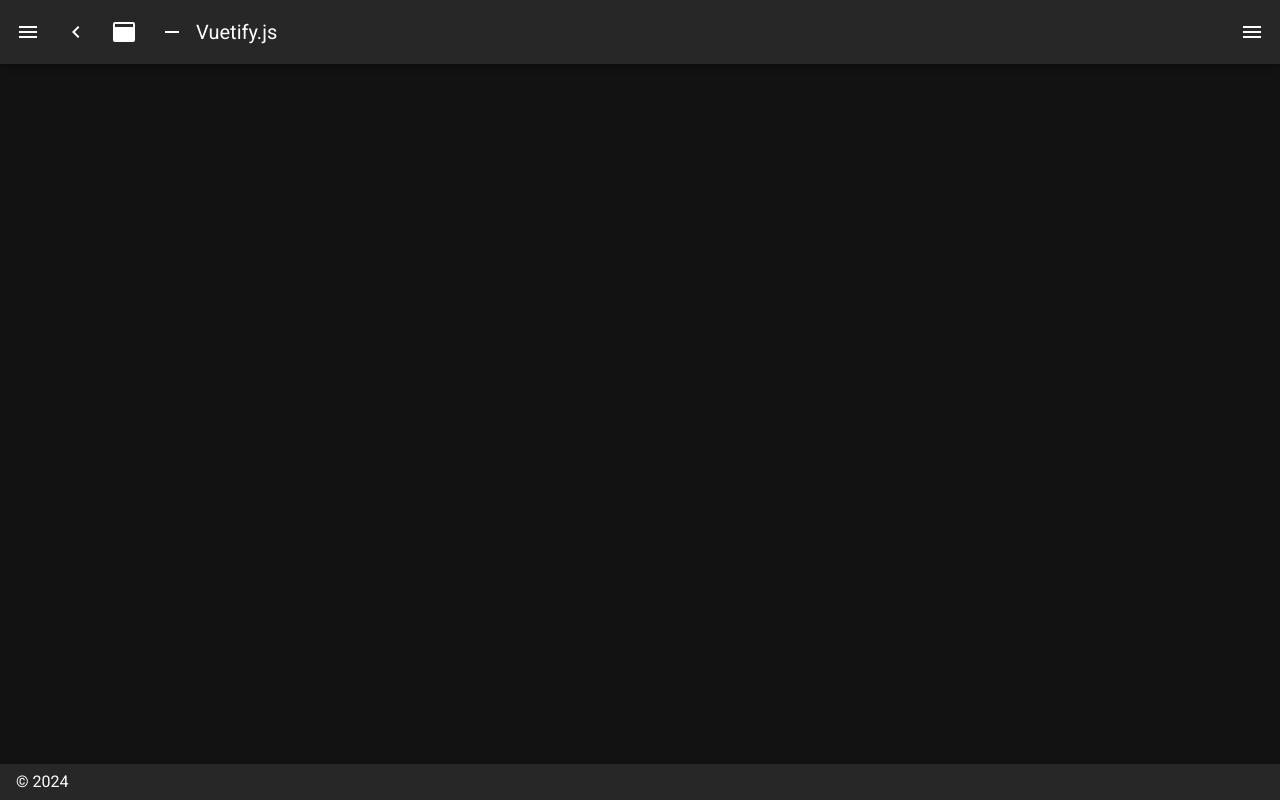
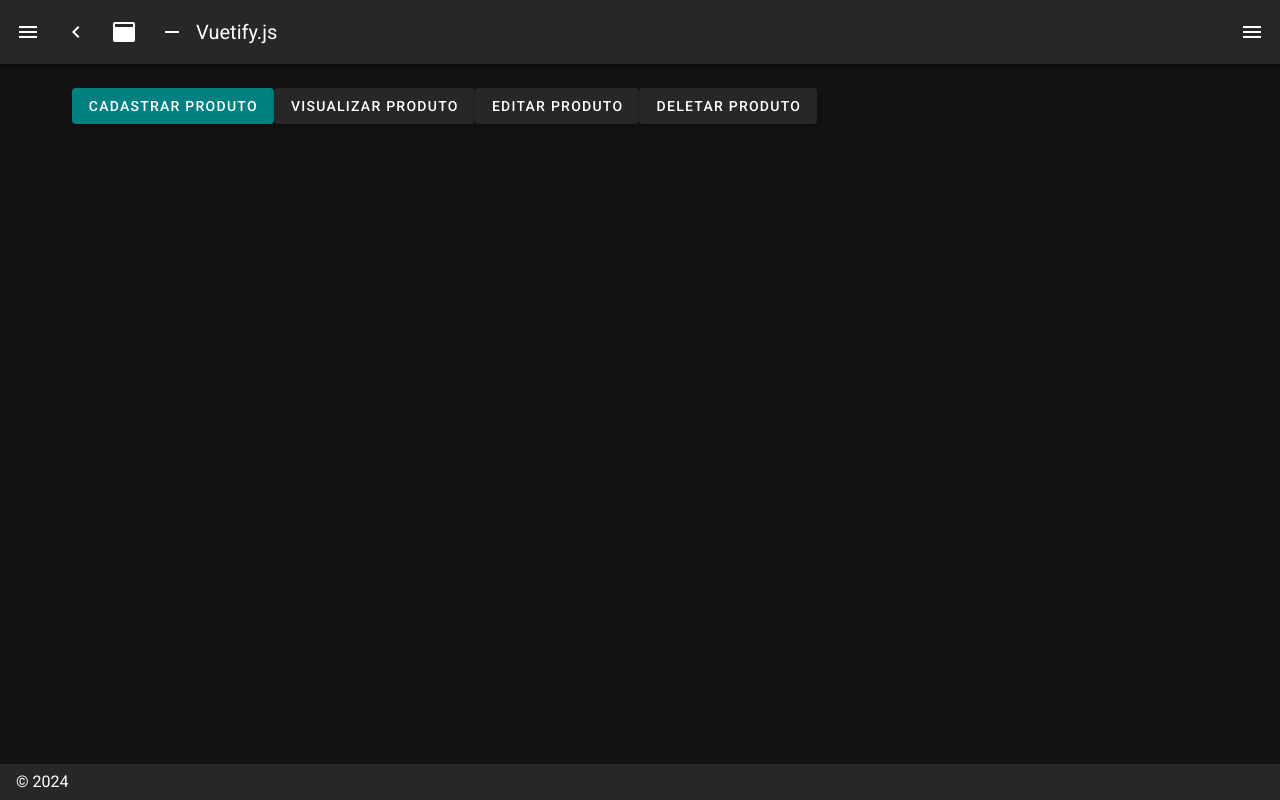
Before and after one commit to MariaEduardaFB/Gerenciamento-de-Produtos, a Nuxt app: page /home in a window 1280 px wide. Before the commit this address had no page. Built offline with nearby package versions, Linux system fonts and the light colour scheme.

Commit message:
feat: create home page

```diff
--- /dev/null
+++ b/pages/home.vue
@@ -0,0 +1,22 @@
+<template>
+    <v-container>
+      <v-row>
+        <v-col>
+          <v-btn style="background-color: teal; color: white;" @click="navigateTo('add')">Cadastrar Produto</v-btn>
+          <v-btn @click="navigateTo('view')">Visualizar Produto</v-btn>
+          <v-btn @click="navigateTo('edit')">Editar Produto</v-btn>
+          <v-btn @click="navigateTo('delete')">Deletar Produto</v-btn>
+        </v-col>
+      </v-row>
+    </v-container>
+  </template>
+
+  <script>
+  export default {
+    methods: {
+      navigateTo(route) {
+        this.$router.push({ name: route });
+      }
+    }
+  }
+  </script>
--- /dev/null
+++ b/pages/settings.vue
@@ -0,0 +1,20 @@
+<template>
+    <v-container>
+      <v-switch v-model="darkTheme" label="Tema Escuro"></v-switch>
+    </v-container>
+  </template>
+
+  <script>
+  export default {
+    data() {
+      return {
+        darkTheme: false
+      };
+    },
+    watch: {
+      darkTheme(val) {
+        this.$vuetify.theme.dark = val;
+      }
+    }
+  }
+  </script>
--- /dev/null
+++ b/pages/viewProduct.vue
@@ -0,0 +1,27 @@
+<template>
+    <v-container>
+      <v-text-field label="Buscar Produto" v-model="searchTerm"></v-text-field>
+      <v-btn @click="searchProduct">Buscar</v-btn>
+      <v-card v-if="product">
+        <v-card-title>{{ product.name }}</v-card-title>
+        <v-card-text>{{ product.description }}</v-card-text>
+        <v-card-text>{{ product.price }}</v-card-text>
+      </v-card>
+    </v-container>
+  </template>
+
+  <script>
+  export default {
+    data() {
+      return {
+        searchTerm: '',
+        product: null
+      };
+    },
+    methods: {
+      searchProduct() {
+        // Código para buscar o produto
+      }
+    }
+  }
+  </script>
```
